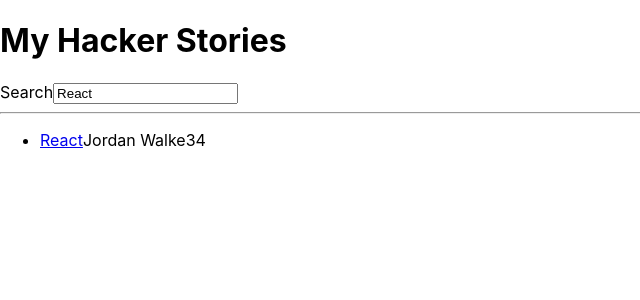
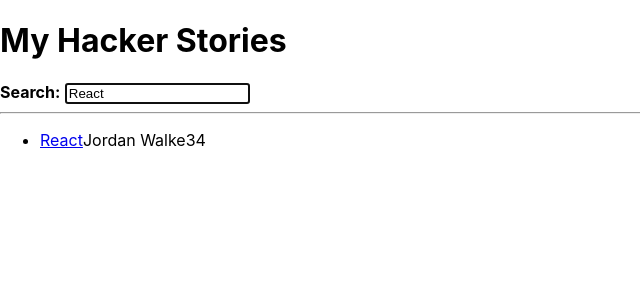
Before and after one commit to badgerbadgers/hacker-stories, a React (Create React App) app: page / in a window 1280 px wide. Shown: the top 300 px of the page, without its empty margins (0-640 px from the left). Built offline with nearby package versions, Linux system fonts and the light colour scheme.

Commit message:
code up to inline handler in jsx

```diff
--- a/src/App.js
+++ b/src/App.js
@@ -1,6 +1,6 @@
 import * as React from 'react';
 import { List } from './Components/List';
-import { Search } from './Components/Search';
+import { InputWithLabel } from './Components/InputWithLabel';
 
 const useSemiPersistentState = (key, initialState) => {
   const [value, setValue] = React.useState(
@@ -40,6 +40,7 @@
 
   const handleSearch = (event) => {
     setSearchTerm(event.target.value);
+
   };
 
   const searchedStories = stories.filter((story) =>
@@ -49,7 +50,16 @@
   return(
     <div>
       <h1>My Hacker Stories</h1>
-        <Search search={searchTerm} onSearch={handleSearch}/>
+
+      <InputWithLabel
+        id="search"
+        label="Search"
+        value={searchTerm}
+        isFocused
+        onInputChange={handleSearch}
+      >
+        <strong>Search:</strong>
+      </InputWithLabel>
       <hr />
         <List list={searchedStories} />
     </div>
--- /dev/null
+++ b/src/Components/InputWithLabel.js
@@ -0,0 +1,33 @@
+import * as React from 'react';
+
+export const InputWithLabel = ({
+  id,
+  value,
+  type = 'text',
+  onInputChange,
+  isFocused,
+  children,
+}) => {
+  // A
+  const inputRef = React.useRef();
+  // C
+  React.useEffect(() => {
+    if (isFocused && inputRef.current) {
+      // D
+      inputRef.current.focus();
+    }
+  }, [isFocused]);
+return ( <>
+      <label htmlFor={id}>{children}</label>
+      &nbsp;
+{/* B */}
+  <input
+        ref={inputRef}
+        id={id}
+        type={type}
+        value={value}
+        onChange={onInputChange}
+  />
+  </>
+  )
+};
--- a/src/Components/Search.js
+++ /dev/null
@@ -1,17 +0,0 @@
-import React from 'react';
-
-export const Search = ({ search, onSearch }) => {
-
-  return(
-    <>
-      <label key="1" htmlFor='search'>Search</label>
-      <input
-      key="2"
-      id="search"
-      type="text"
-      value={search}
-      onChange={onSearch}
-      />
-    </>
-  );
-};
```
